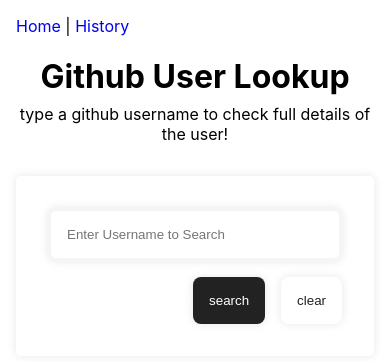
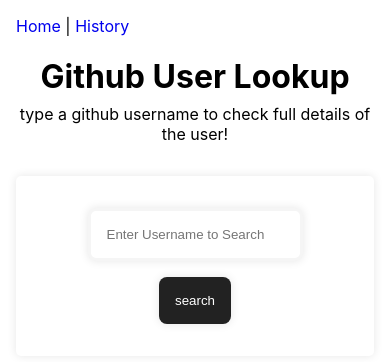
Before and after one commit to mudassirzr/github-user-search, a React (Create React App) app: page / in a window 390 px wide. Shown: the top 362 px of the page. Built offline with nearby package versions, Linux system fonts and the light colour scheme.

Commit message:
search form responsiveness, clear button

```diff
--- a/src/components/searchForm/index.tsx
+++ b/src/components/searchForm/index.tsx
@@ -22,9 +22,12 @@
     }
     return (
         <form className={classes.searchForm} onSubmit={(e: React.SyntheticEvent)=>onSearch(e, searchText)}>
-            <input className={classes.searchFormInput} placeholder='Enter Username to Search' type='text' value={searchText} onChange={onSearchTermChange} />
+            <div className={classes.searchInputWrapper}>
+                <input className={classes.searchFormInput} placeholder='Enter Username to Search' type='text' value={searchText} onChange={onSearchTermChange} />
+                {searchText.length>0?<button className={classes.searchClearButton} type="button" onClick={clearSearch}>X</button>:null}
+            </div>
+
             <button className={classes.searchSubmitButton} type="submit">search</button>
-            <button className={classes.searchClearButton} type="button" onClick={clearSearch}>clear</button>
         </form>
     )
 }
--- a/src/components/searchForm/searchForm.module.css
+++ b/src/components/searchForm/searchForm.module.css
@@ -1,7 +1,7 @@
 .searchForm {
   display: flex;
   align-items: center;
-  justify-content: end;
+  justify-content: center;
   flex-wrap: wrap;
   background-color: #fff;
   border-radius: 5px;
@@ -9,7 +9,9 @@
   padding: 2rem;
   gap: 1rem;
 }
-
+.searchInputWrapper{
+    position: relative;
+}
 .searchFormInput {
     border: 0.2rem solid #f5f5f5;
     width: 100%;
@@ -20,22 +22,26 @@
     border: 0;
 }
 .searchClearButton {
+    border: 0;
+    position: absolute;
+    right: 0.25rem;
+    top: 50%;
+    transform: translateY(-50%);
     background-color: #fff;
-    color: #222;
-    border: 0;
+    font-size: 1rem;
 }
 
-.searchFormInput, .searchSubmitButton, .searchClearButton {
+.searchFormInput, .searchSubmitButton {
     padding: 1rem;
     border-radius: 0.5rem;
     box-shadow: 0px 0px 10px rgba(0, 0, 0, 0.1);
 }
 
-@media screen and (min-width: 768px) {
+/* @media screen and (min-width: 450px) {
     .searchFormInput {
         width: auto;
     }
     .searchForm {
         justify-content: center;
     }
-}
+} */
```
